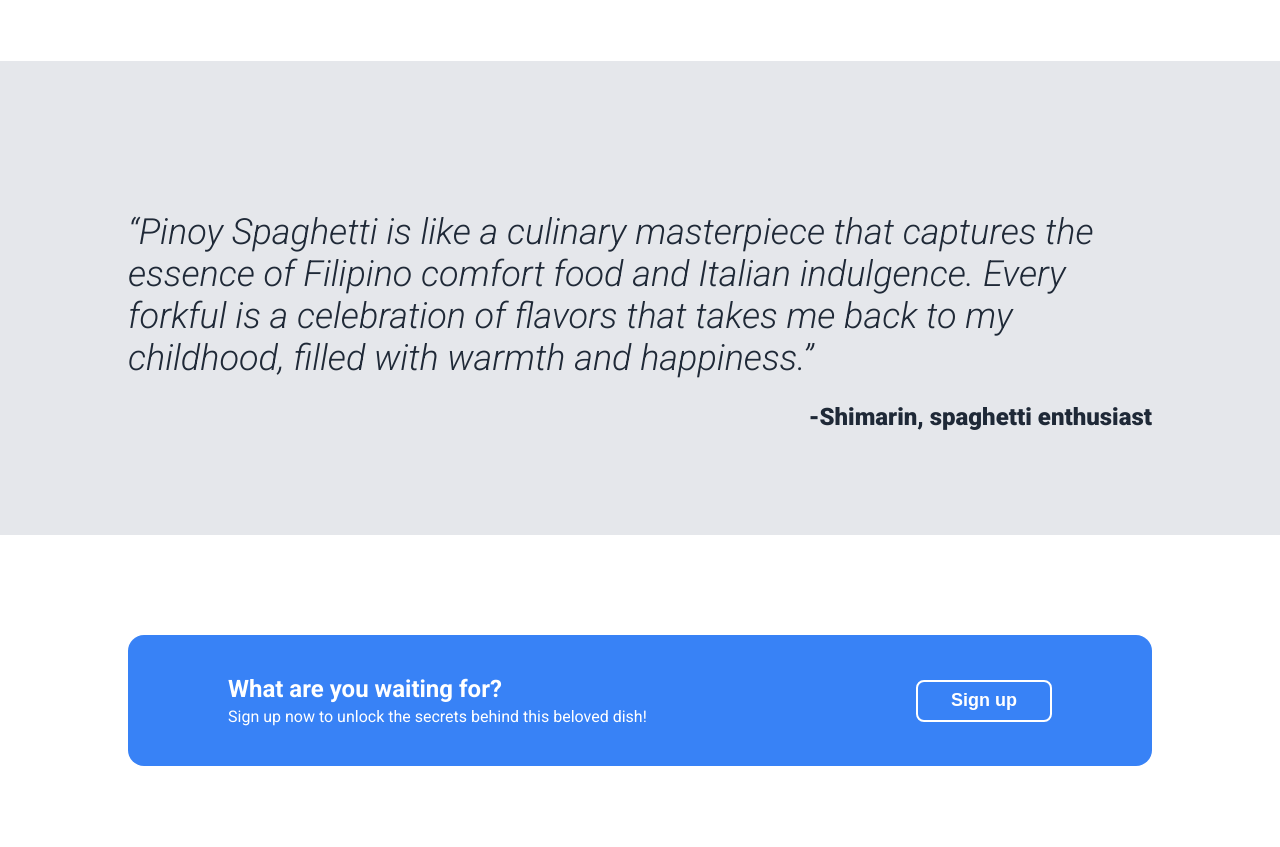
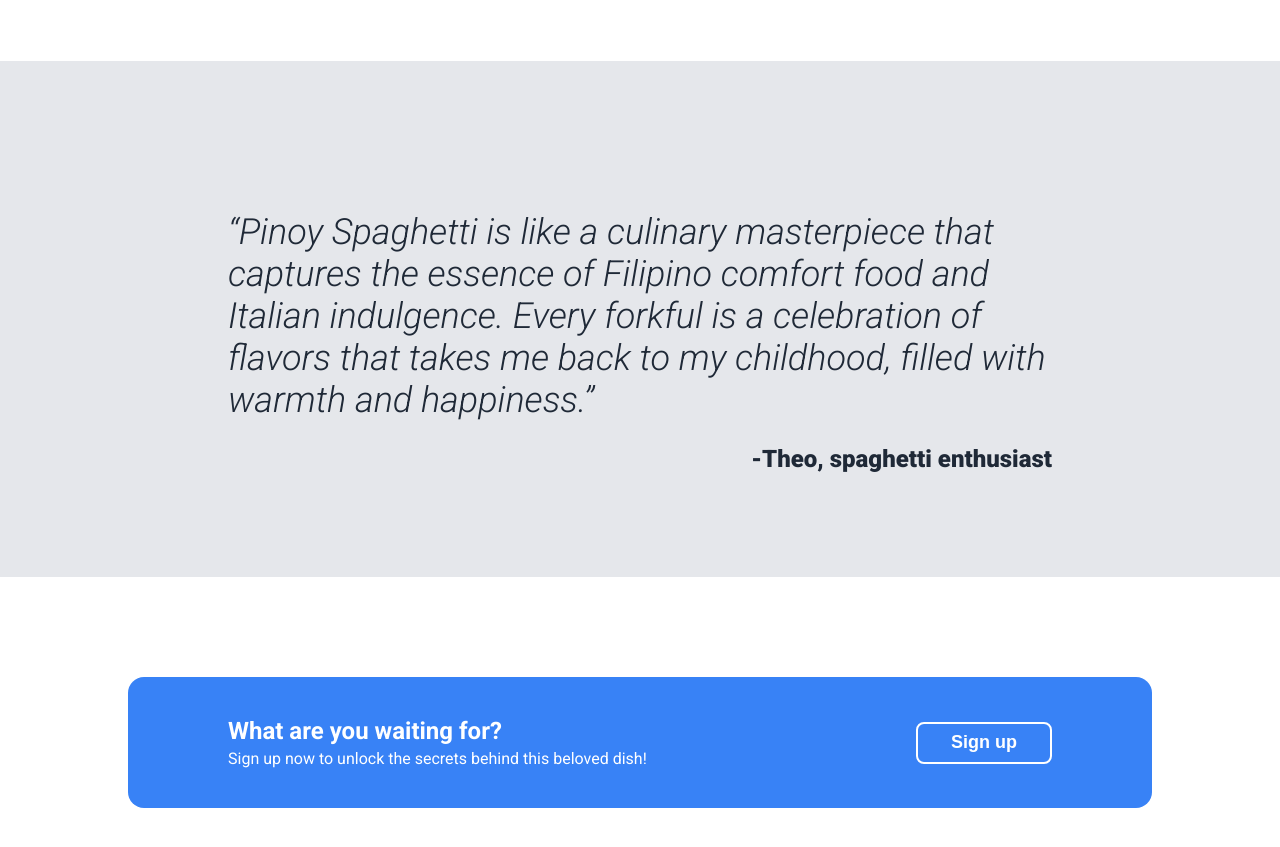
Before and after one commit to rintheo/landing-page, a plain HTML site: page index.html in a window 1280 px wide. Shown: the part 1045-1892 px from the top of the page. Drawn offline with Linux system fonts and the light colour scheme.

Commit message:
Adjust .quote padding to better match desired output
Also changed the name of the quoter.

```diff
--- a/index.html
+++ b/index.html
@@ -62,7 +62,7 @@
         <div class="quote">
           <div class="max-width">
             <q>Pinoy Spaghetti is like a culinary masterpiece that captures the essence of Filipino comfort food and Italian indulgence. Every forkful is a celebration of flavors that takes me back to my childhood, filled with warmth and happiness.</q>
-            <p>-Shimarin, spaghetti enthusiast</p>
+            <p>-Theo, spaghetti enthusiast</p>
           </div>
         </div>
         <div class="lead-capture">
--- a/style.css
+++ b/style.css
@@ -134,9 +134,12 @@ h3 {
 }
 
 .quote {
+  background-color: #e5e7eb;
+}
+
+.quote > .max-width {
   padding: 80px 100px;
   padding-top: 150px;
-  background-color: #e5e7eb;
 }
 
 .quote q {
```
